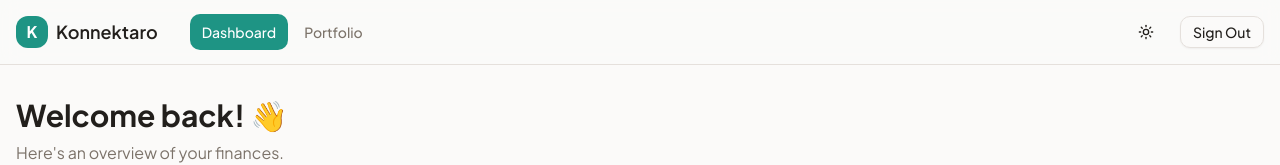
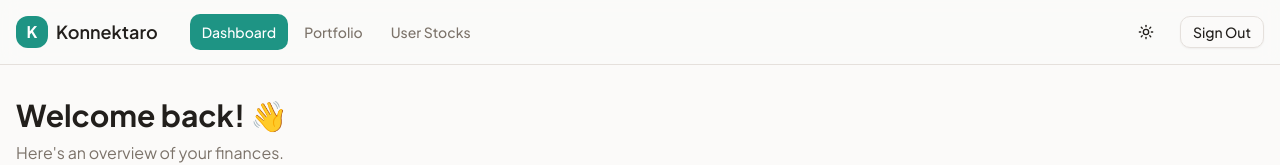
Before and after one commit to Julian-Diaz01/konnektaro-fin, a Next.js app: page /dashboard in a window 1280 px wide. Shown: the top 165 px of the page. Built offline with nearby package versions, Linux system fonts and the light colour scheme; no server answers.

Commit message:
Add User Stocks to header navigation

```diff
--- a/src/components/layout/Header.tsx
+++ b/src/components/layout/Header.tsx
@@ -9,7 +9,8 @@ import { cn } from '@/lib/utils'
 
 const navigation = [
   { name: 'Dashboard', href: '/dashboard' },
-  { name: 'Portfolio', href: '/portfolio' }
+  { name: 'Portfolio', href: '/portfolio' },
+  { name: 'User Stocks', href: '/user-stocks' }
 ]
 
 export function Header () {
```
